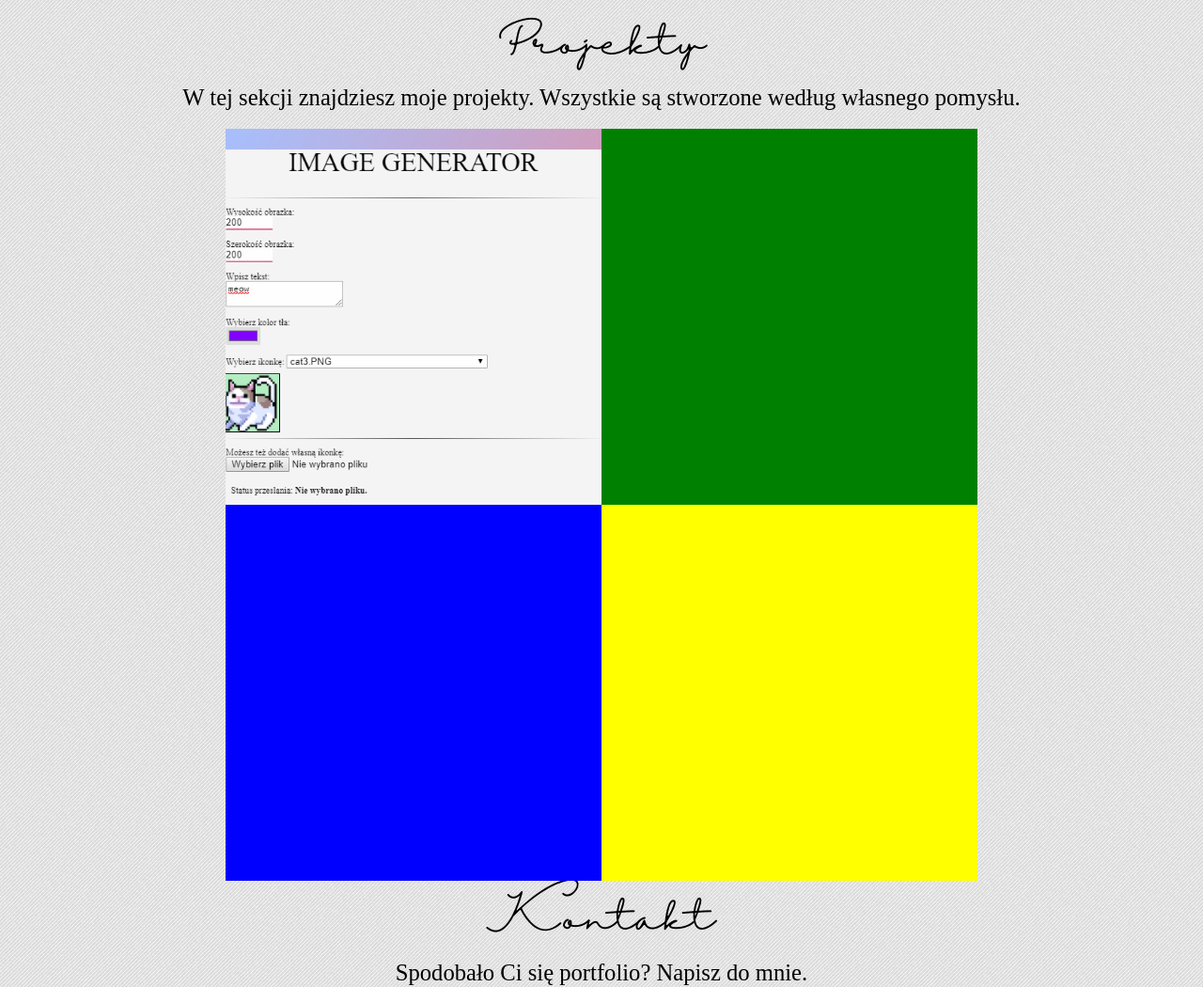
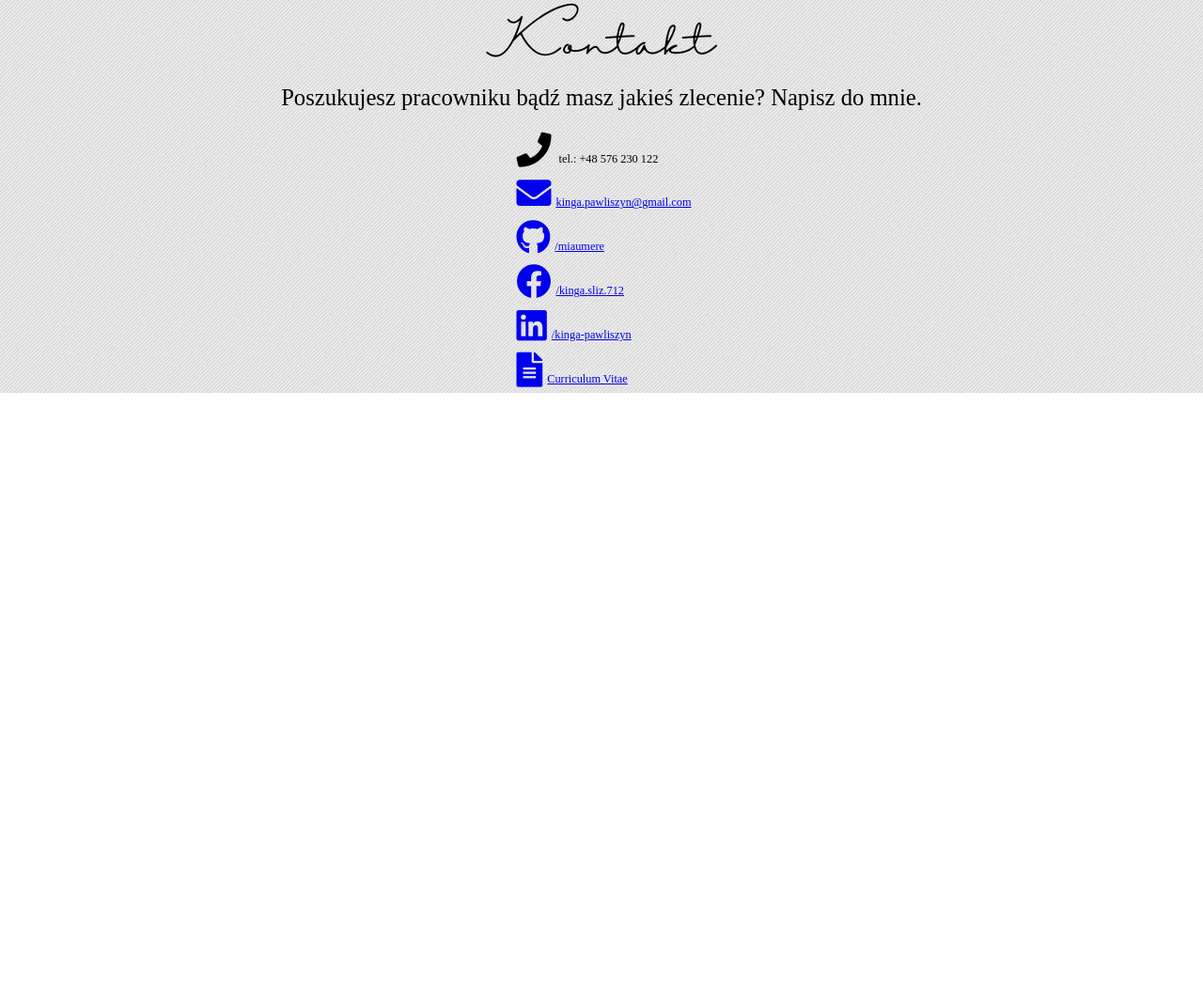
Before and after one commit to miaumere/portfolio, a plain HTML site: page index.html in a window 1280 px wide. Shown: the part 1560-2610 px from the top of the page at 94% size. After the commit the page ends 1978 px from the top, so only its background shows below. Drawn offline with Linux system fonts and the light colour scheme.

Commit message:
Temporary deleted project article, updated CV pdf

```diff
--- a/css/style.scss
+++ b/css/style.scss
@@ -102,42 +102,6 @@ $font2: "Halimun";
     margin: 5px;
 }
 
-.projects {
-
-    &__container {
-        display: flex;
-        flex-wrap: wrap;
-        justify-content: center;
-        margin: 0 100px;
-
-    }
-    &__box {
-        position: relative;
-        height: 400px;
-        width: 400px;
-        overflow: hidden;
-
-    }
-    &__image {
-        width: 100%;
-        height: 100%;
-        object-fit: cover;
-        transition: all 0.4s;
-
-        &:hover {
-            transform: scale(1.1);
-            filter: blur(2px);
-
-        }
-    }
-    &__text {
-        color: green;
-        width: 100px;
-        height: 100px;
-        position: absolute;
-        z-index: 9999;
-    }
-}
 
 .green {
     background-color: green;
--- a/index.html
+++ b/index.html
@@ -110,23 +110,9 @@ Aktualnie poszukuję stażu bądź pracy, w której mogłabym rozwinąć swoje u
         </div>
         </section>
 </article>
-<article class="article projects">
-    <h2 class="projects__title title">Projekty</h2>
-    <h3 class="projects__desc desc">W tej sekcji znajdziesz moje projekty. Wszystkie są stworzone według własnego pomysłu.</h3>
-    <div class="projects__container">
-        <div class="projects__box"><img class="projects__image" src="./img/img-gen.PNG" alt=""><div class="projects__text"></div></div>
-        <div class="projects__box green"></div>
-        <div class="projects__box blue"></div>
-        <div class="projects__box yellow"></div>
-
-
-
-    </div>
-
-</article>
 <article class="article contact">
     <h2 class="contact__title title">Kontakt</h2>
-    <h3 class="contact__desc desc">Spodobało Ci się portfolio? Napisz do mnie. </h3>
+    <h3 class="contact__desc desc">Poszukujesz pracowniku bądź masz jakieś zlecenie? Napisz do mnie. </h3>
     <div class="contact__container">
     <ul class="contact__list">
         <li class="contact__item contact__item--tel">
```
Also changed, not shown: 1 other file.
